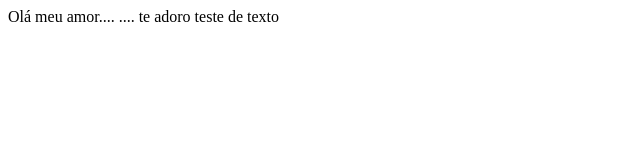
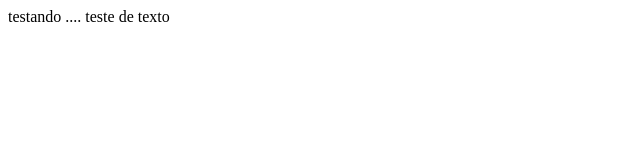
Before and after one commit to iancaabreu/aula02, a plain HTML site: page aula/index.html in a window 1280 px wide. Shown: the whole page, without its empty margins (0-640 px from the left). Drawn offline with Linux system fonts and the light colour scheme.

Commit message:
corrigindo

```diff
--- a/aula/index.html
+++ b/aula/index.html
@@ -1,12 +1,9 @@
 <html>
-Olá meu amor....
+testando
 ....
 
 </html>
 
-<html>
-te adoro
 
-</html>
 
 teste de texto
```
